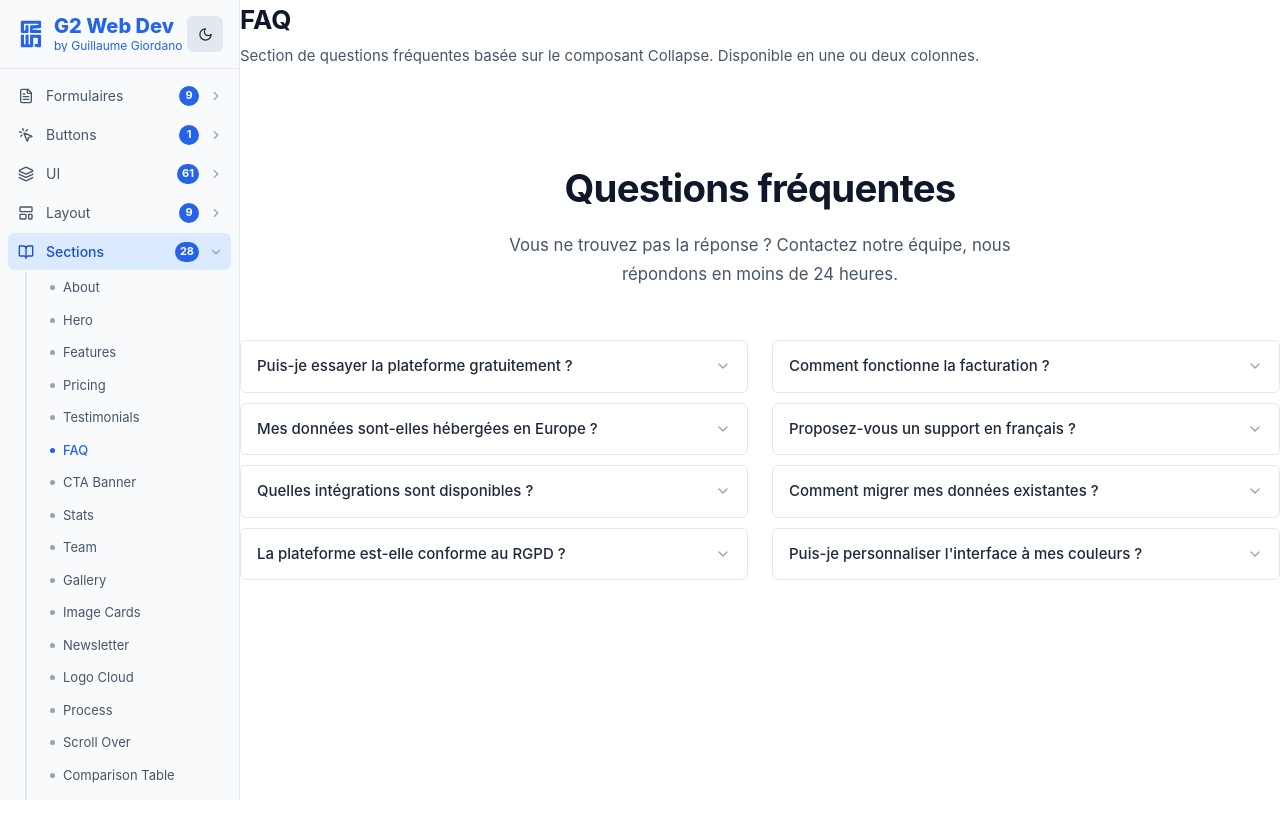
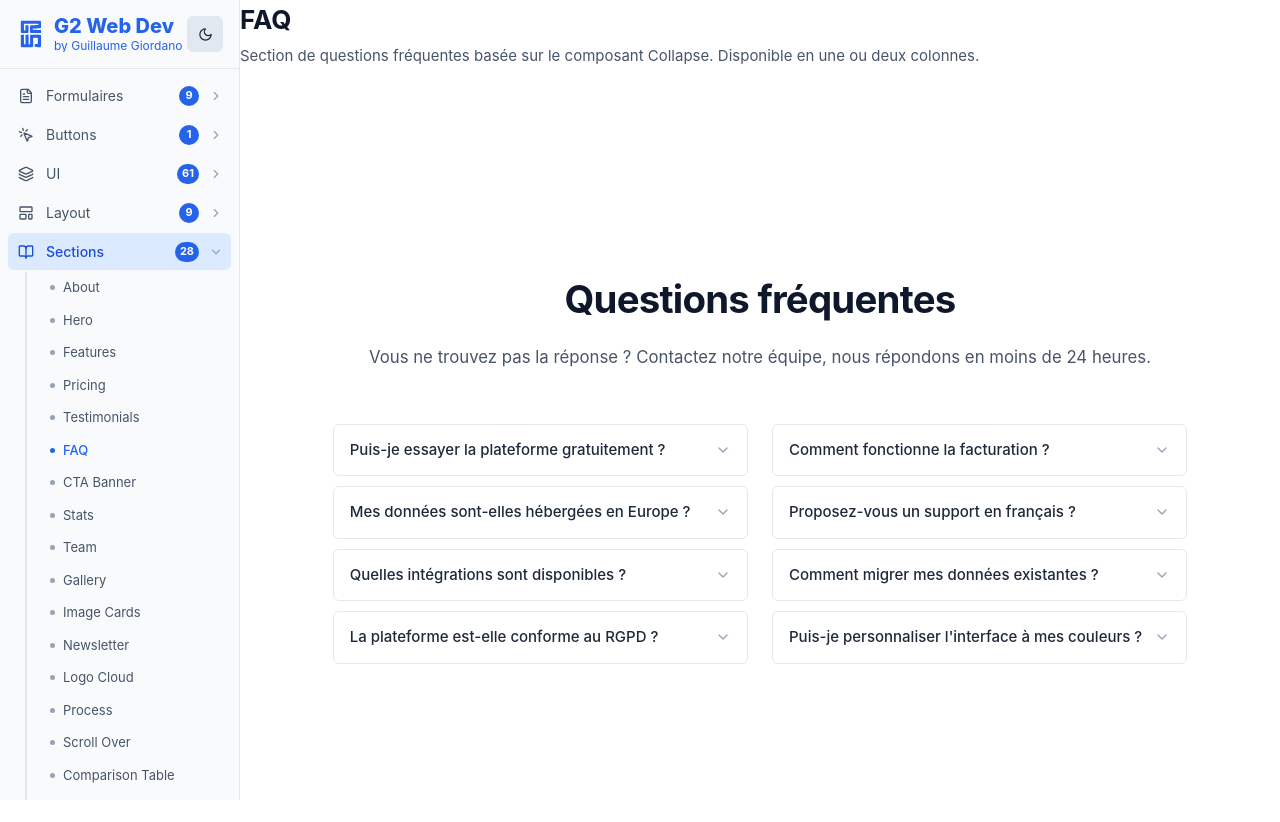
Before and after one commit to GuillaumeGiordano/my-components, a SvelteKit app: page /sections/faq in a window 1280 px wide. Shown: the top 822 px of the page. Before the commit the page ends 800 px from the top, so only its background shows below. Built offline with nearby package versions, Linux system fonts and the light colour scheme.

Commit message:
feat(footer): integrate footer component with navigation links and copyright information feat(sections): add flex display and minimum height to section components for improved layout

```diff
--- a/src/lib/components/layout/Footer.svelte
+++ b/src/lib/components/layout/Footer.svelte
@@ -1,14 +1,16 @@
 <script lang="ts">
+  import type { Snippet } from "svelte";
+
   type FooterLink = { label: string; href: string };
   type FooterColumn = { heading: string; links: FooterLink[] };
 
   let {
-		brand = 'Brand',
-		tagline = '',
+    brand,
+    tagline = "",
     columns = [] as FooterColumn[],
-		copyright = `© ${new Date().getFullYear()} Brand. Tous droits réservés.`
+    copyright = `© ${new Date().getFullYear()} Brand. Tous droits réservés.`,
   }: {
-		brand?: string;
+    brand?: Snippet;
     tagline?: string;
     columns?: FooterColumn[];
     copyright?: string;
@@ -18,7 +20,7 @@
 <footer class="footer">
   <div class="footer-inner">
     <div class="footer-brand">
-			<span class="brand-name">{brand}</span>
+      {@render brand?.()}
       {#if tagline}
         <p class="tagline">{tagline}</p>
       {/if}
--- a/src/lib/components/sections/ContactSection.svelte
+++ b/src/lib/components/sections/ContactSection.svelte
@@ -209,6 +209,11 @@
 {/snippet}
 
 <style>
+  .contact {
+    display: flex;
+    min-height: calc(100vh - var(--header-height));
+  }
+
   .bg-base {
     background: var(--bg-base);
   }
--- a/src/lib/components/sections/FAQSection.svelte
+++ b/src/lib/components/sections/FAQSection.svelte
@@ -79,12 +79,17 @@
 </section>
 
 <style>
+  .faq {
+    display: flex;
+    min-height: calc(100vh - var(--header-height));
+  }
+
   .bg-base {
     background: var(--bg-base);
   }
 
   .faq-inner {
-    max-width: 860px;
+    max-width: 900px;
     margin: auto;
     padding: 60px 0;
   }
@@ -115,7 +120,7 @@
     font-size: 1.05rem;
     color: var(--text-muted);
     line-height: 1.7;
-    max-width: 520px;
+    max-width: 900px;
     margin: 0;
   }
 
--- a/src/lib/components/sections/FeaturesSection.svelte
+++ b/src/lib/components/sections/FeaturesSection.svelte
@@ -62,6 +62,11 @@
 </section>
 
 <style>
+  .features {
+    display: flex;
+    min-height: calc(100vh - var(--header-height));
+  }
+
   .bg-base {
     background: var(--bg-base);
   }
--- a/src/lib/components/sections/ProcessSection.svelte
+++ b/src/lib/components/sections/ProcessSection.svelte
@@ -119,6 +119,11 @@
 </section>
 
 <style>
+  .process {
+    display: flex;
+    min-height: calc(100vh - var(--header-height));
+  }
+
   .bg-base {
     background: var(--bg-base);
   }
--- a/src/routes/g2webdev/+page.svelte
+++ b/src/routes/g2webdev/+page.svelte
@@ -34,11 +34,11 @@
   import ScrollOverSection from "$lib/components/sections/ScrollOverSection.svelte";
   import ScrollToTop from "$lib/components/ui/ScrollToTop.svelte";
   import GradientBackground from "$lib/components/ui/GradientBackground.svelte";
+  import Footer from "$lib/components/layout/Footer.svelte";
 
   // Navbar items — anchors match each section's `id`; scroll spy is handled by <Navbar spy>
   const navItems = [
     { icon: Home, label: "Accueil", href: "#hero" },
-    { icon: BarChart2, label: "Chiffres", href: "#stats" },
     { icon: CalendarCheck, label: "Méthode", href: "#process" },
     { icon: FileText, label: "Devis", href: "#cta-banner" },
     { icon: Sparkles, label: "Services", href: "#features" },
@@ -56,6 +56,8 @@
     return new Promise<void>((resolve) => setTimeout(resolve, 1000));
   }
 
+  // FAQ visible — questions les plus décisives. Les autres restent couvertes par
+  // l'assistant IA (voir knowledge.json), qui répond déjà à toutes ces questions.
   const faqs = [
     {
       question: "Combien coûte un site web sur mesure ?",
@@ -68,24 +70,9 @@
         "Comptez 1 semaine pour une landing page, 2 à 4 semaines pour un site vitrine et 4 à 12 semaines pour une application web, selon la complexité. Les délais sont définis conjointement au démarrage du projet.",
     },
     {
-      question: "Utilisez-vous des templates ou tout est sur mesure ?",
-      answer:
-        "Tout est développé sur mesure avec SvelteKit et TypeScript. Nous nous appuyons sur notre bibliothèque de composants maison (@guillaumeg/ui) qui permet de livrer vite sans sacrifier la qualité ni la flexibilité.",
-    },
-    {
       question: "Proposez-vous la maintenance après livraison ?",
       answer:
         "Oui. Nous proposons des contrats de maintenance incluant les mises à jour de sécurité, la surveillance des dépendances et la correction des bugs signalés.",
-    },
-    {
-      question: "Quelles technologies utilisez-vous ?",
-      answer:
-        "Nous travaillons principalement avec SvelteKit, TypeScript, Tailwind CSS et Node.js. Nous utilisons également notre propre bibliothèque de composants UI (@guillaumeg/ui) pour accélérer le développement.",
-    },
-    {
-      question: "Comment se déroule une collaboration à distance ?",
-      answer:
-        "Échanges par email et visio (Google Meet). Suivi de projet via Linear ou Notion. Chaque livraison intermédiaire dispose d'une URL de preview Vercel pour validation avant mise en production.",
     },
     {
       question: "Le référencement (SEO) est-il inclus ?",
@@ -101,21 +88,6 @@
       question: "À qui appartient le site une fois livré ?",
       answer:
         "Le site vous appartient à 100 %. Vous recevez l'intégralité du code source et les accès (hébergement, nom de domaine, dépôt Git). Aucune dépendance à un abonnement propriétaire.",
-    },
-    {
-      question: "Gérez-vous le nom de domaine et l'hébergement ?",
-      answer:
-        "Oui, nous pouvons prendre en charge l'achat du nom de domaine, la configuration de l'hébergement et la mise en ligne. Vous restez propriétaire de tous les comptes et accès.",
-    },
-    {
-      question: "Pouvez-vous reprendre un site existant ?",
-      answer:
-        "Oui. Nous réalisons des refontes de sites existants : modernisation du design, amélioration des performances et du référencement, ou migration vers une technologie plus récente.",
-    },
-    {
-      question: "Proposez-vous une formation pour gérer mon site ?",
-      answer:
-        "Oui. À la livraison, nous vous formons à l'utilisation de votre site (mise à jour des contenus, ajout de pages, gestion des images). Un guide écrit ou une session visio peut être inclus selon vos besoins.",
     },
   ];
 </script>
@@ -321,6 +293,7 @@
         title: "Déploiement sur VM",
         description:
           "Mise en production sur serveur dédié ou VM, configurée, sécurisée et prête à monter en charge selon votre activité.",
+        badge: "Europe",
       },
       {
         icon: Settings,
@@ -339,7 +312,6 @@
         title: "Atelier d'expression du besoin",
         description:
           "Une séance de cadrage pour clarifier vos objectifs, vos cibles et vos fonctionnalités avant de lancer le projet.",
-        badge: "Offert",
       },
       {
         icon: Sparkles,
@@ -353,10 +325,10 @@
   <!-- FAQ Section -->
   <FAQSection
     id="faq"
-    title="Questions fréquentes"
-    description="Vous ne trouvez pas la réponse ? Contactez-moi, je réponds en moins de 24 heures."
+    title="Vos questions, nos réponses"
+    description="Pas envie de chercher ? Posez votre question à notre assistant IA, en bas à droite : il répond instantanément, 24h/24. Et si vous préférez un échange humain, je vous réponds en moins de 24 heures."
     withBackground="bg-base"
-    columns={2}
+    columns={1}
     {faqs}
   />
 
@@ -369,6 +341,34 @@
     variant="centered"
   />
 </ScrollOverSection>
+
+<Footer
+  tagline="Agence web dans le Var, création de sites sur mesure."
+  columns={[
+    {
+      heading: "Navigation",
+      links: [
+        { label: "Accueil", href: "#hero" },
+        { label: "Chiffres", href: "#stats" },
+        { label: "Méthode", href: "#process" },
+        { label: "Services", href: "#features" },
+      ],
+    },
+    {
+      heading: "Aller plus loin",
+      links: [
+        { label: "Devis", href: "#cta-banner" },
+        { label: "FAQ", href: "#faq" },
+        { label: "Contact", href: "#contact" },
+      ],
+    },
+  ]}
+  copyright={`© ${new Date().getFullYear()} G2 Webdev. Tous droits réservés.`}
+>
+  {#snippet brand()}
+    <LogoGG width={46} height={46} open={true} />
+  {/snippet}
+</Footer>
 
 <FloatingGroup position="bottom-right">
   <ScrollToTop />
```
Lines whose indentation alone changed are shown as unchanged.
